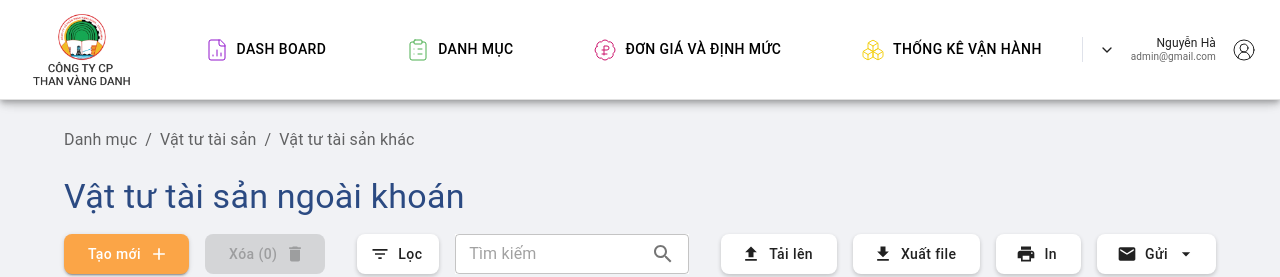
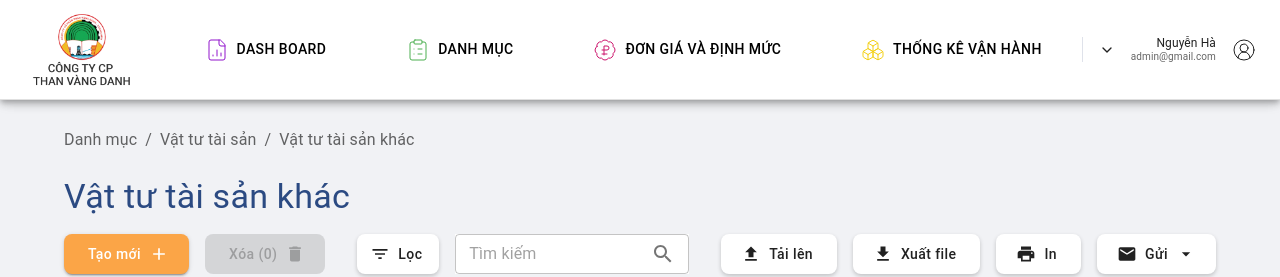
Before and after one commit to HungND301-Ecotel/Khoan_Vang_Danh, a React (Create React App) app in the folder frontend/: page /materialassignmentoutplan in a window 1280 px wide. Shown: the top 277 px of the page. Built offline with nearby package versions, Linux system fonts and the light colour scheme; no server answers.

Commit message:
Updating material out plan table

```diff
--- a/frontend/src/pages/MaterialAssignmentOutPlan/MaterialAssignmentOutPlan.tsx
+++ b/frontend/src/pages/MaterialAssignmentOutPlan/MaterialAssignmentOutPlan.tsx
@@ -290,7 +290,7 @@ export default function MaterialAssignment() {
         <Box>
           <Box sx={{ mb: 2 }}>
             <Typography variant="h4" sx={{ color: (theme) => custom_theme.palette.table_name.main }}>
-              Vật tư tài sản ngoài khoán
+              Vật tư tài sản khác
             </Typography>
             <Box display={"flex"} gap={4} mt={2} justifyContent="space-between">
               <Box display={"flex"} gap={2}>
```
